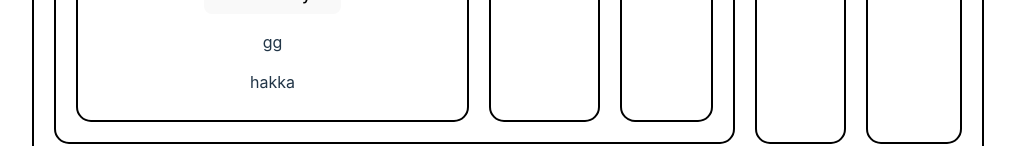
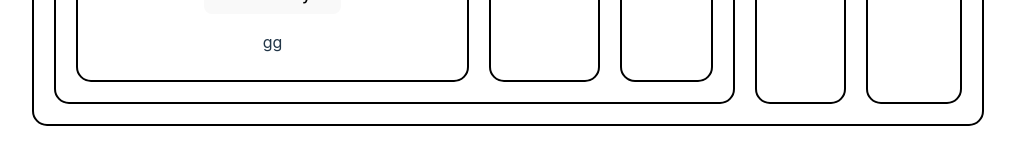
Before and after one commit to GGTuran/taking-away, a React (Vite) app: page / in a window 1280 px wide. Shown: the part 683-829 px from the top of the page, without its empty margins (132-1147 px from the left). Built offline with nearby package versions, Linux system fonts and the light colour scheme.

Commit message:
hakkao na

```diff
--- a/src/Components/Myself/Myself.jsx
+++ b/src/Components/Myself/Myself.jsx
@@ -17,7 +17,7 @@ const Myself = ({asset}) => {
            <p>Net money:{money}</p>
            <button onClick={() => setMoney(money+1000)} > Add money!!</button>
            <p>gg</p>
-           <p>hakka</p>
+
 
 
         </div>
```
